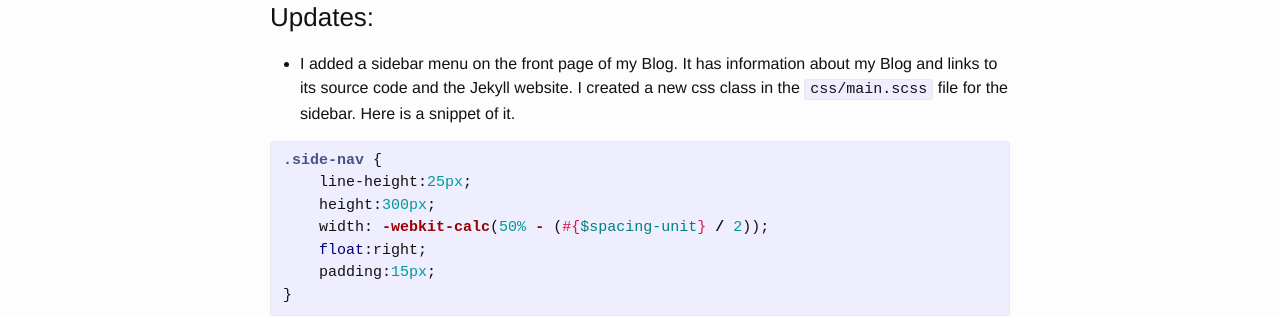
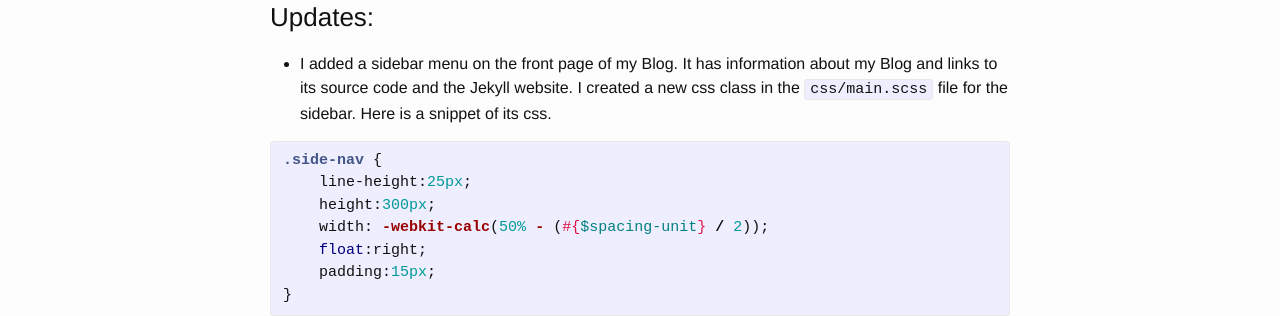
Before and after one commit to nrobinson2000/blog, a Jekyll site: the page built from _posts/2015-10-19-19102015.markdown, in a window 1280 px wide. Shown: the part 202-518 px from the top of the page. Built offline with Jekyll 4.4.1, drawn with Linux system fonts in a browser that asks for light colours; comment, search, counter and statistics services are not loaded.

Commit message:
18:09 of 19-10-2015

```diff
--- a/_posts/2015-10-19-19102015.markdown
+++ b/_posts/2015-10-19-19102015.markdown
@@ -4,7 +4,7 @@ title: "19/10/2015"
 date: 2015-10-19 13:30:00
 ---
 ### Updates:
-* I added a sidebar menu on the front page of my Blog.  It has information about my Blog and links to its source code and the Jekyll website.  I created a new css class in the `css/main.scss` file for the sidebar.  Here is a snippet of it.
+* I added a sidebar menu on the front page of my Blog.  It has information about my Blog and links to its source code and the Jekyll website.  I created a new css class in the `css/main.scss` file for the sidebar.  Here is a snippet of its css.
 {% highlight scss %}
 .side-nav {
     line-height:25px;
```
